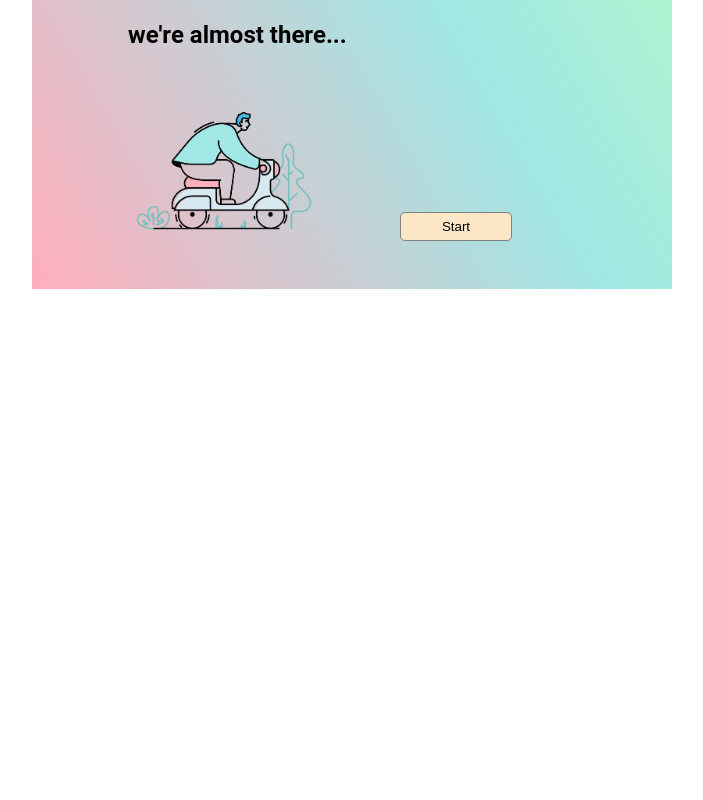
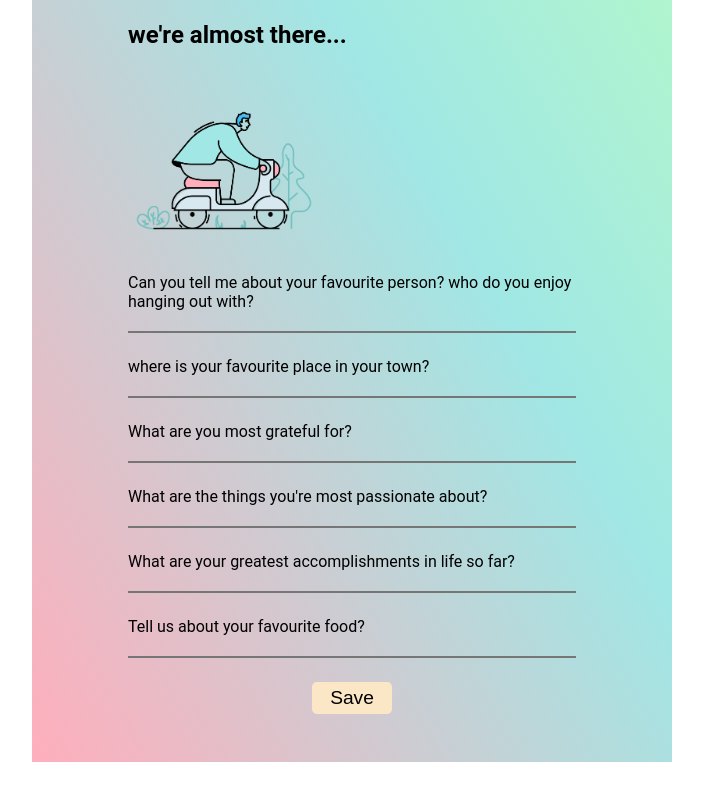
Before and after one commit to hannah68/MoodLifter, a React (Create React App) app: page /feeling in a window 1280 px wide. Shown: the part 330-1130 px from the top of the page, without its empty margins (288-991 px from the left). Before the commit the page ends 800 px from the top, so only its background shows below. Built offline with nearby package versions, Linux system fonts and the light colour scheme.

Commit message:
complete UI for feeling page

```diff
--- a/src/client/components/FeelingQuestions.tsx
+++ b/src/client/components/FeelingQuestions.tsx
@@ -1,16 +1,22 @@
+import { FormEvent } from "react";
 import { questions } from "../data/feelingQuestion";
 
 export type ShowFeeling = true | false;
 
 interface FeelingQProps {
-    setShowFeelingQuestions: (target: ShowFeeling) => void
+    setShowFeelings: (target: ShowFeeling) => void
+}
+
+// submit form handler================
+const submitQuestionHandler = (e: FormEvent<HTMLFormElement>) : void => {
+    e.preventDefault();
 }
 
 const FeelingQuestions = (props: FeelingQProps) => {
-    const { setShowFeelingQuestions } = props;
+    const { setShowFeelings } = props;
 
 	return (
-		<form className="question-form">
+		<form className="question-form" onSubmit={submitQuestionHandler}>
 			{questions.map((question: string, index: number) => {
 				return (
 					<div className="fav-groups" key={index}>
@@ -19,9 +25,11 @@ const FeelingQuestions = (props: FeelingQProps) => {
 					</div>
 				);
 			})}
-            <button type="submit" className="save-btn" onClick={() => setShowFeelingQuestions(false)}>Save</button>
+            <button type="submit" className="save-btn" onClick={() => setShowFeelings(false)}>Save</button>
 		</form>
 	);
 };
 
+
+
 export default FeelingQuestions;
--- a/src/client/pages/Feeling.tsx
+++ b/src/client/pages/Feeling.tsx
@@ -9,12 +9,10 @@ export interface IFeelingProps {}
 
 const Feeling = () => {
 	const [showFeelings, setShowFeelings] = useState(true);
-	const [showFeelingQuestions, setShowFeelingQuestions] = useState(true);
 
 	return (
 		<div className="feeling-page">
-			{showFeelings && (
-				<div className="feeling-top">
+				{showFeelings && <div className="feeling-top">
 					<h2 className="feeling-title">
 						Let's get started with a couple of questions about you. This
 						shouldn't take more than a minute.
@@ -26,14 +24,10 @@ const Feeling = () => {
 							src="./assets/images/bike.png"
 							alt="bike guy"
 						/>
-						<button className="start-btn" onClick={() => setShowFeelings(false)}>
-							Start
-						</button>
 					</div>
-				</div>
-			)}
-			{!showFeelings && <FeelingQuestions setShowFeelingQuestions={setShowFeelingQuestions}/>}
-			{!showFeelingQuestions && <FeelingEmoji />}
+					<FeelingQuestions setShowFeelings={setShowFeelings}/>
+				</div>}
+			{!showFeelings && <FeelingEmoji />}
 		</div>
 	);
 };
--- a/src/client/styles/feeling.css
+++ b/src/client/styles/feeling.css
@@ -67,6 +67,10 @@
 	gap: 5px;
 }
 
+.question-form{
+	padding-top: 2rem;
+}
+
 .fav-groups{
 	display: flex;
 	flex-direction: column;
```
